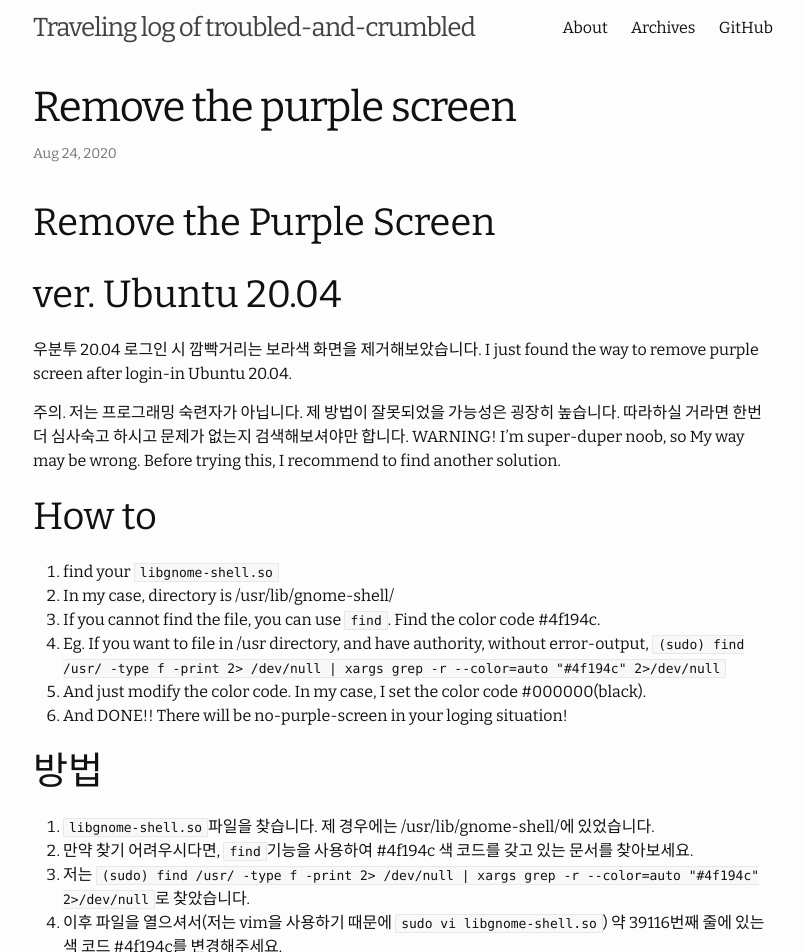
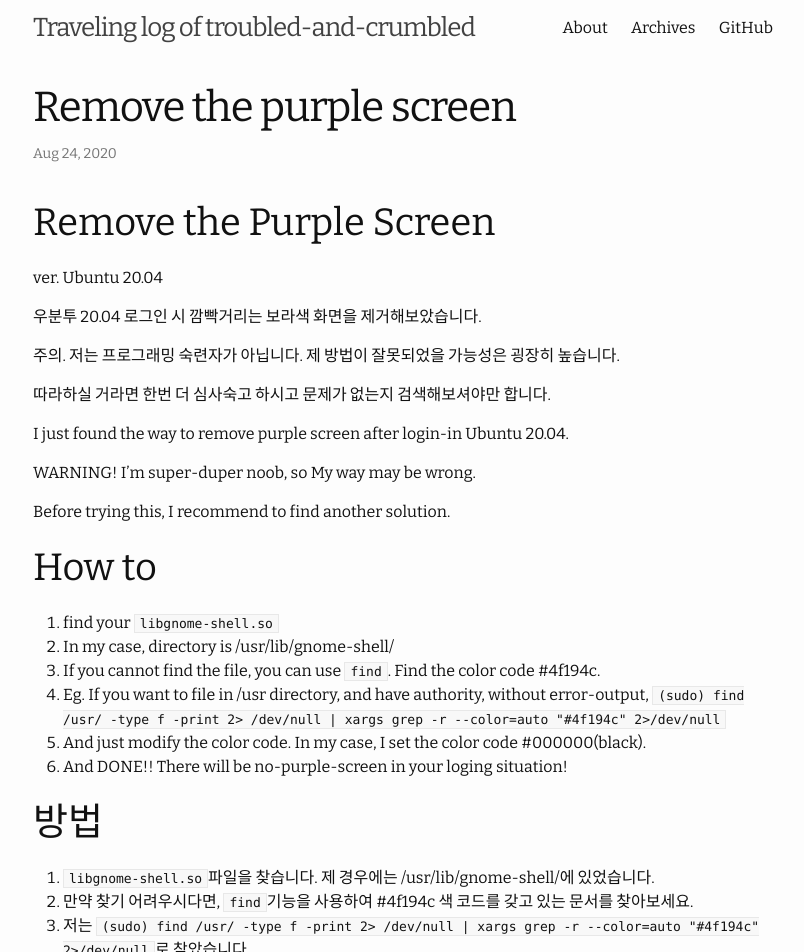
Before and after one commit to grime-j/grime-j.github.io, a Jekyll site: the page built from _posts/2020-08-24-Remove the purple screen.md, in a window 1280 px wide. Shown: the top 952 px of the page, without its empty margins (237-1041 px from the left). Built offline with Jekyll 4.4.1, drawn with Linux system fonts in a browser that asks for light colours.

```diff
--- a/_posts/2020-08-24-Remove the purple screen.md
+++ b/_posts/2020-08-24-Remove the purple screen.md
@@ -3,16 +3,21 @@ layout: post
 ---
 
 # Remove the Purple Screen
-# ver. Ubuntu 20.04
+  ver. Ubuntu 20.04
 
 
 우분투 20.04 로그인 시 깜빡거리는 보라색 화면을 제거해보았습니다.
+
+  주의. 저는 프로그래밍 숙련자가 아닙니다. 제 방법이 잘못되었을 가능성은 굉장히 높습니다.
+
+  따라하실 거라면 한번 더 심사숙고 하시고 문제가 없는지 검색해보셔야만 합니다.
+
+
 I just found the way to remove purple screen after login-in Ubuntu 20.04.
 
-주의. 저는 프로그래밍 숙련자가 아닙니다. 제 방법이 잘못되었을 가능성은 굉장히 높습니다.
-따라하실 거라면 한번 더 심사숙고 하시고 문제가 없는지 검색해보셔야만 합니다.
-WARNING! I'm super-duper noob, so My way may be wrong.
-Before trying this, I recommend to find another solution.
+  WARNING! I'm super-duper noob, so My way may be wrong.
+
+  Before trying this, I recommend to find another solution.
 
 # How to
 1. find your `libgnome-shell.so`
@@ -31,7 +36,9 @@ Before trying this, I recommend to find another solution.
 5. 저는 검은색(#000000)으로 변경하였습니다.
 6. 이후 재부팅을 하시면 로그인 직후에 잠깐 나타나던 보라색 화면 대신 검은 화면이 조금 더 길게 나오다 바로 배경화면으로 넘어가는 걸 확인하실 수 있습니다.
 
+
 ![예시](https://i.imgur.com/gZepGIu.png)
+
 
 fin. If you have any better solution, please let me know.
 (This is the limitation in my level...)
```
